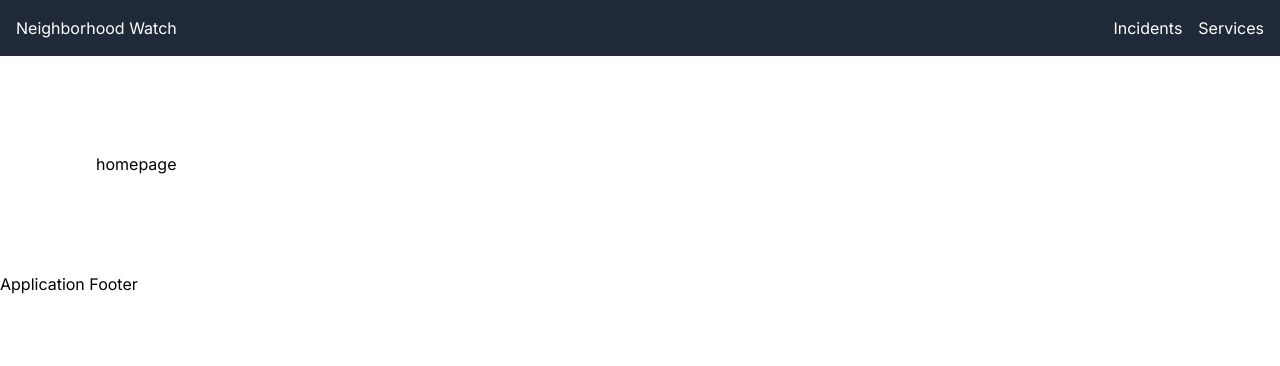
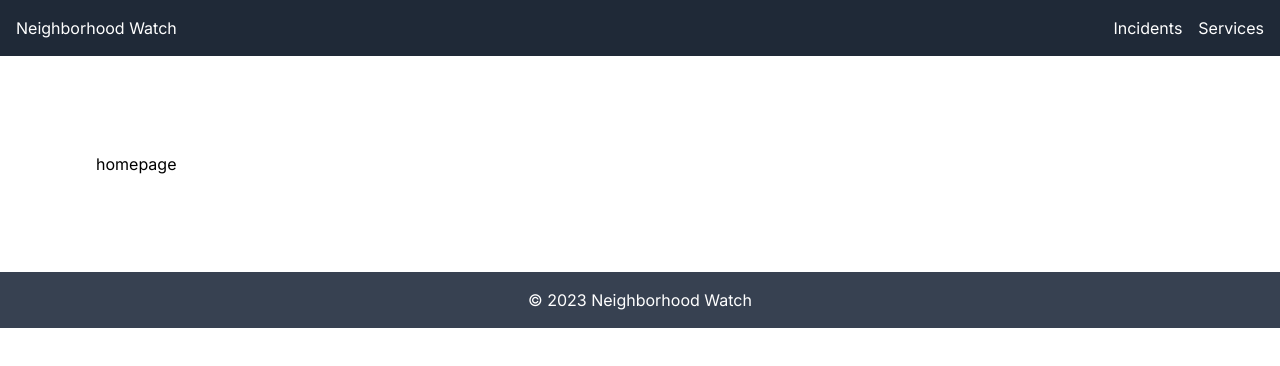
Before and after one commit to frontenddevtrainer/security-watch-app, a Next.js app: page / in a window 1280 px wide. Shown: the top 366 px of the page. Built offline with nearby package versions, Linux system fonts and the light colour scheme.

Commit message:
Update footer

```diff
--- a/components/footer/footer.tsx
+++ b/components/footer/footer.tsx
@@ -1,5 +1,5 @@
 export default function Footer() {
-    return <footer>
-        Application Footer
+    return <footer className="bg-gray-700 text-white p-4 text-center">
+        <p>&copy; {new Date().getFullYear()} Neighborhood Watch</p>
     </footer>
 }
```
